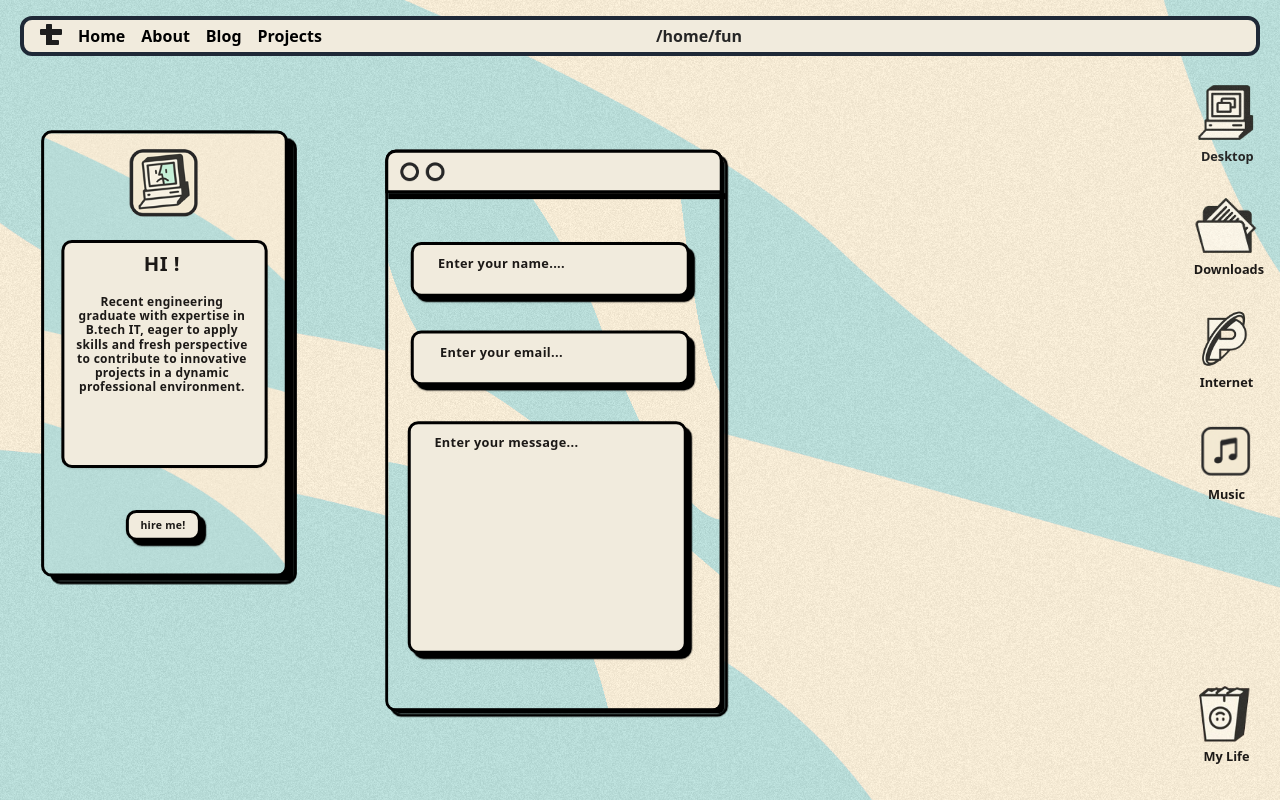
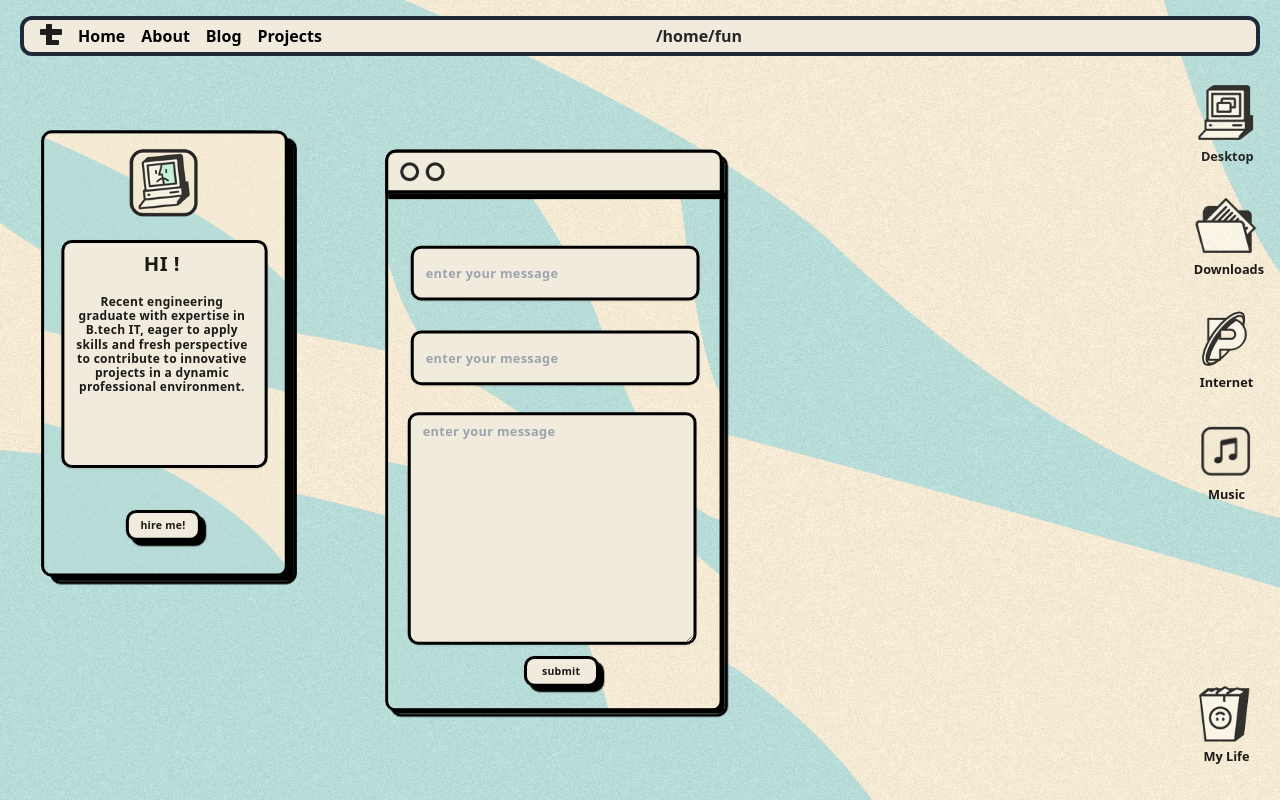
Before and after one commit to Prome-theus/moyemoye, a Flask app: template templates/hireme.html in a window 1280 px wide. Run offline with Flask 3, Linux system fonts and the light colour scheme; the template is opened without the code that fills it: values that come from a table or form of the project are taken from there, others are empty; parts of the project's set-up code (start-up, migrations or seed data) failed here and were passed over; some libraries are stand-ins or nearby versions.

Commit message:
hireme form

```diff
--- a/app.py
+++ b/app.py
@@ -1,9 +1,10 @@
 import datetime
-from flask import Flask, render_template
+from flask import Flask, render_template, redirect, url_for
 from flask_mail import Mail
 from forms import HiremeForm
 
 app = Flask(__name__)
+app.config['SECRET_KEY'] = '6e6cf3f875a3a73830d88caf'
 
 now = datetime.datetime.now()
 current_time = now.strftime(" %I:%M %p")
@@ -23,16 +24,25 @@ def home():
 def about():
     return render_template("about.html",time=current_time, date=current_date)
 
-@app.route("/hireme")
+@app.route("/hireme",methods=['GET', 'POST'])
 def hireme():
     form = HiremeForm()
     if form.validate_on_submit():
-        pass
+        sendername = form.name.data
+        senderemail = form.email.data
+        sendermsg = form.msg.data
+
+        print(f'{sendername} from {senderemail} said {sendermsg}')
+        # flash(f'msg sent successfully')
+
+        return redirect(url_for('about'))
+
     if form.errors != {}:
         for err_msg in form.errors.values():
-            flash(f'please enter the correct details')
+            #flash(f'please enter the correct details')
+            pass
 
-    return render_template("hireme.html", time=current_time, date=current_date)
+    return render_template("hireme.html", time=current_time, date=current_date, form=form)
 
 if __name__ == "__main__":
     app.run(debug=True)
--- a/forms.py
+++ b/forms.py
@@ -1,10 +1,10 @@
 from flask_wtf import FlaskForm
-from wtforms import StringField, SubmitField
+from wtforms import StringField, SubmitField, TextAreaField
 from wtforms.validators import Length, Email, DataRequired
 
 
 class HiremeForm(FlaskForm):
     name = StringField(label='name', validators=[Length(min=2, max=30), DataRequired()])
-    email = StringField(label='email', validators=[Email(), Datarequired()])
-    msg = StringField(label='msg', validators=[Length(min=10, max=1000),DataRequired()])
+    email = StringField(label='email', validators=[Email(), DataRequired()])
+    msg = TextAreaField(label='msg', validators=[Length(min=10, max=1000),DataRequired()])
     submit=SubmitField(label="submit")
--- a/templates/hireme.html
+++ b/templates/hireme.html
@@ -44,73 +44,89 @@
       </div>
     </div>
 
-
-
     <div class="w-[450px] h-[749px] scale-50 md:scale-75">
       <div class="w-[450px] h-[749px] left-0 top-0 absolute">
+        <form method="POST">
+          {{ form.hidden_tag() }}
           <div class="w-[450px] h-[749px] left-0 top-0 absolute">
             <img
               class="w-[450px] h-[749px] left-0 top-0 absolute rounded-[14px] drop-shadow-[7px_7px_0px_rgba(0,0,0,1)] border-4 border-black"
               src="/static/mysite/bg.png"
             />
-        <div class="w-[450px] h-[58px] left-0 top-0 absolute bg-[#F1EBDD] rounded-t-[14px] border-4 border-black">
+
+            <div
+              class="w-[450px] h-[58px] left-0 top-0 absolute bg-[#F1EBDD] rounded-t-[14px] border-4 border-black"
+            >
               <div class="relative group">
-                <img class="w-[25px] h-[25px] left-[16px] top-[13px] absolute hover:hidden" src="/static/mysite/circle.png" />
-                <img class="w-[25px] h-[25px] left-[16px] top-[13px] absolute hidden group-hover:flex" src="/static/mysite/close_hover.png" />
+                <img
+                  class="w-[25px] h-[25px] left-[16px] top-[13px] absolute hover:hidden"
+                  src="/static/mysite/circle.png"
+                />
+                <img
+                  class="w-[25px] h-[25px] left-[16px] top-[13px] absolute hidden group-hover:flex"
+                  src="/static/mysite/close_hover.png"
+                />
               </div>
               <div class="relative group">
-                <img class="w-[25px] h-[25px] left-[50px] top-[13px] absolute hover:hidden" src="/static/mysite/circle.png" />
-                <img class="w-[25px] h-[25px] left-[50px] top-[13px] absolute hidden group-hover:flex" src="/static/mysite/floating_hover.png" />
+                <img
+                  class="w-[25px] h-[25px] left-[50px] top-[13px] absolute hover:hidden"
+                  src="/static/mysite/circle.png"
+                />
+                <img
+                  class="w-[25px] h-[25px] left-[50px] top-[13px] absolute hidden group-hover:flex"
+                  src="/static/mysite/floating_hover.png"
+                />
               </div>
               <div
-          class="w-[372px] h-[73px] left-[30px] top-[119px] absolute justify-center items-center inline-flex"
+                class="w-[385px] h-[73px] left-[30px] top-[124px] absolute justify-center items-center inline-flex"
               >
-          <div class="w-[372px] h-[73px] relative">
-            <div
-              class="w-[372px] h-[73px] left-0 top-0 absolute bg-[#F1EBDD] rounded-[14px] drop-shadow-[7px_7px_0px_rgba(0,0,0,1)] shadow border-4 border-black"
-            ></div>
-            <div
-              class="w-[204px] h-[26px] left-[19px] top-[23px] absolute text-center text-stone-900 text-[17px] font-bold font-['Roboto Mono'] leading-3 tracking-wide"
-            >
-              Enter your name....
+                <div class="w-[385px] h-[73px] relative">
+                  {{ form.name(placeholder="enter your message", class="w-[385px]
+                  h-[73px] left-0 top-0 absolute bg-[#F1EBDD] rounded-[14px] shadow border-4 border-black
+                  text-stone-900 p-4 text-[17px] font-bold font-['Roboto Mono']
+                  leading-3 tracking-wide") }}
                 </div>
               </div>
-        </div>
+
               <div
-          class="w-[372px] h-[73px] left-[30px] top-[237px] absolute justify-center items-center inline-flex"
+                class="w-[385px] h-[73px] left-[30px] top-[237px] absolute justify-center items-center inline-flex"
               >
-          <div class="w-[372px] h-[73px] relative">
-            <div
-              class="w-[372px] h-[73px] left-0 top-0 absolute bg-[#F1EBDD] rounded-[14px] shadow border-4 border-black drop-shadow-[7px_7px_0px_rgba(0,0,0,1)]"
-            ></div>
-            <div
-              class="w-[204px] h-[26px] left-[19px] top-[23px] absolute text-center text-stone-900 text-[17px] font-bold font-['Roboto Mono'] leading-3 tracking-wide"
-            >
-              Enter your email...
-            </div>
+                <div class="w-[385px] h-[73px] relative">
+                  {{ form.email(placeholder="enter your message", class="w-[385px]
+                  h-[73px] left-0 top-0 absolute bg-[#F1EBDD] rounded-[14px] shadow border-4 border-black
+                  text-stone-900 p-4 text-[17px] font-bold font-['Roboto Mono']
+                  leading-3 tracking-wide") }}
                 </div>
               </div>
               <div
                 class="w-[450px] h-[0px] left-0 top-[54px] absolute border-4 border-black"
               ></div>
             </div>
+
             <div
-        class="w-[372px] left-[30px] top-[362px] absolute justify-center items-center inline-flex"
+              class="w-[385px] left-[30px] top-[350px] absolute justify-center items-center inline-flex"
             >
-        <div class="w-[372px] h-[310px] relative">
+              <div class="w-[385px] h-[310px] relative">
+
+                {{ form.msg(placeholder="enter your message", class="w-[385px]
+                h-[310px] left-0 top-0 absolute bg-[#F1EBDD] rounded-[14px] shadow border-4 border-black
+                text-stone-900 p-4 text-[17px] font-bold font-['Roboto Mono']
+                leading-3 tracking-wide") }}
+              </div>
+            </div>
+          <div class="w-[100px] h-[41px] left-[185px] top-[675px] absolute">
             <div
-            class="w-[372px] h-[310px] left-0 top-0 absolute bg-[#F1EBDD] rounded-[14px] shadow border-4 border-black drop-shadow-[7px_7px_0px_rgba(0,0,0,1)]"
+              class="pointer w-[100px] h-[41px] left-0 top-0 absolute bg-[#F1EBDD] rounded-[14px] drop-shadow-[7px_7px_0px_rgba(0,0,0,1)] shadow border-4 border-black"
             ></div>
-          <div
-            class="w-[225px] h-[26px] left-[19px] top-[23px] absolute text-center text-stone-900 text-[17px] font-bold font-['Roboto Mono'] leading-3 tracking-wide"
-          >
-            Enter your message...
+
+
+            {{form.submit(class="pointer w-[87px] h-3 left-[6px] top-[15px] absolute text-center text-stone-900 text-sm font-bold font-['Roboto Mono'] leading-3 tracking-wide")}}
+
+          </div>
+          </div>
+        </form>
       </div>
     </div>
   </div>
 </div>
-
-  </div>
-</div>
-</div>
 {% endblock content %}
```
Lines whose indentation alone changed are shown as unchanged.
